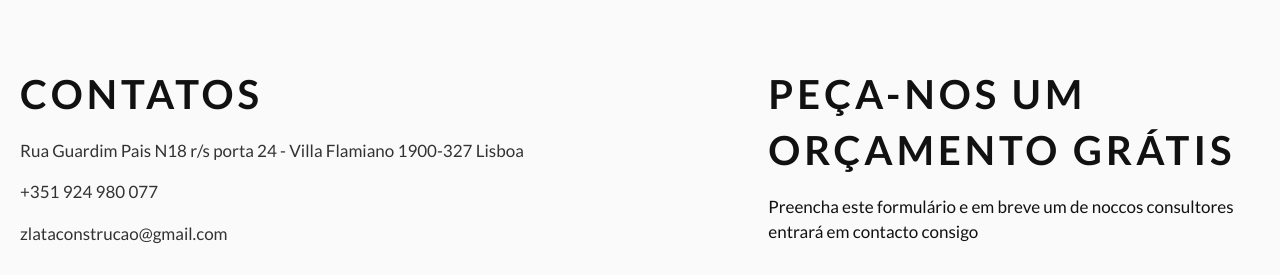
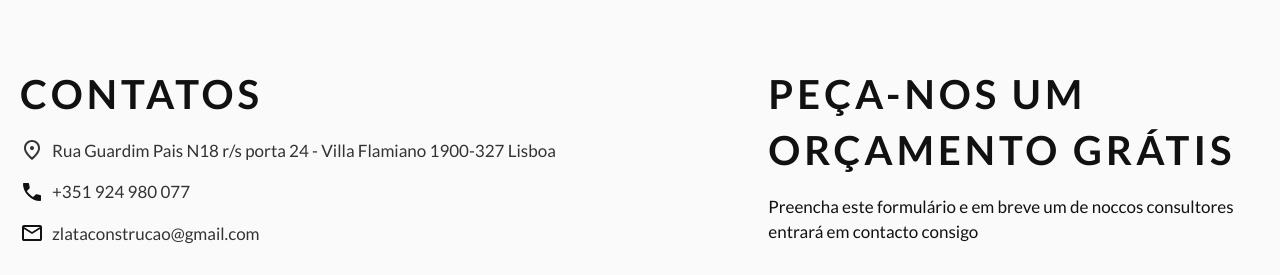
Before and after one commit to alexius90e/zlata-construcao, a plain HTML site: page index.html in a window 1280 px wide. Shown: the part 5620-5895 px from the top of the page. Drawn offline with Linux system fonts and the light colour scheme; grey boxes are pictures that could not be loaded.

Commit message:
feat: added contacts info icons

```diff
--- a/scss/_l-contacts.scss
+++ b/scss/_l-contacts.scss
@@ -53,7 +53,38 @@
     }
 
     &-item {
+      display: flex;
+      align-items: center;
+      gap: 8px;
       color: $gray1;
+
+      &::before {
+        content: "";
+        display: block;
+        width: 24px;
+        height: 24px;
+        background-repeat: no-repeat;
+        background-position: center;
+        background-size: 100%;
+      }
+
+      &_address {
+        &::before {
+          background-image: url(../img/icons/address.svg);
+        }
+      }
+
+      &_phone {
+        &::before {
+          background-image: url(../img/icons/phone-black.svg);
+        }
+      }
+
+      &_mail {
+        &::before {
+          background-image: url(../img/icons/mail-black.svg);
+        }
+      }
     }
   }
 
```
Also changed, not shown: css/index.css, img/icons/address.svg (added).
